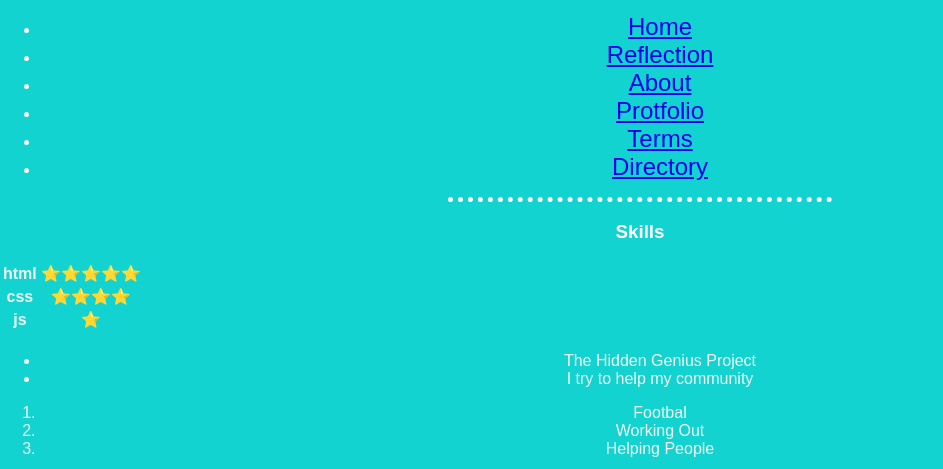
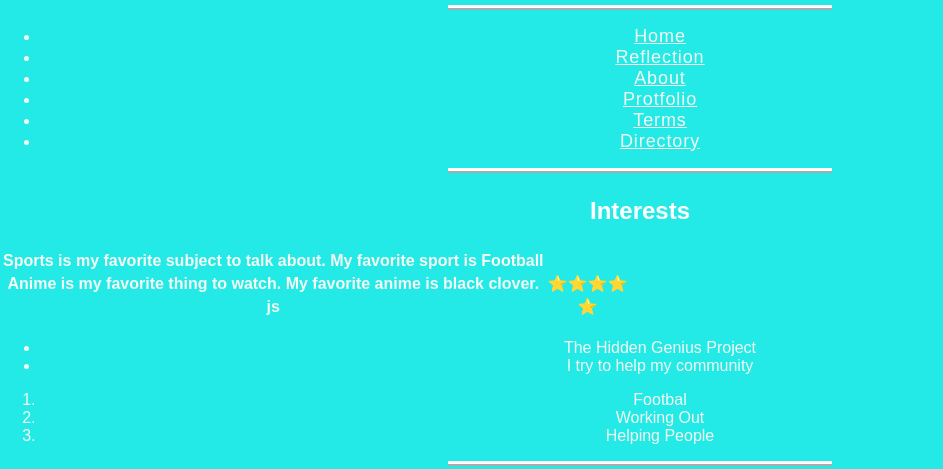
Before and after one commit to Cloak21/Cv, a plain HTML site: page index.html in a window 1280 px wide. Shown: the part 425-894 px from the top of the page, without its empty margins (0-943 px from the left). Drawn offline with Linux system fonts and the light colour scheme.

Commit message:
Section 9 commit

```diff
--- a/css/Home_Page.css
+++ b/css/Home_Page.css
@@ -1,5 +1,5 @@
 body {
-  background-color: #12d3cf;
+  background-color: #23eae6;
   margin: 0;
 }
 h1{
@@ -21,3 +21,23 @@ a{
   font-size: 24px;
   font-family: 'PT Sans', sans-serif;
 }
+.navigation ul li a {
+  display: inline-block;
+  margin: 0 50px;
+  color: inherit;
+  font-size: 18px;
+  font-weight: normal;
+  text-transform: capitalize;
+  letter-spacing: .05em;
+}
+.navigation ul li a:hover,
+.navigation ul li .active a {
+  color: #f4f9f4;
+}
+hr {
+  border-style: none;
+  border-top-style:ridge;
+  border-color: white;
+  border-width: 5px;
+  width: 30%;
+}
--- a/css/styles.css
+++ b/css/styles.css
@@ -1,5 +1,5 @@
 body {
-  background-color: #12d3cf;
+  background-color: #23eae6;
   margin: 0;
 }
 p {
@@ -44,11 +44,12 @@ h3{
   color: white;
   text-align: center;
   font-family: 'PT Sans', sans-serif;
+  font-size: 24px;
 }
 
 hr {
   border-style: none;
-  border-top-style: dotted;
+  border-top-style:ridge;
   border-color: white;
   border-width: 5px;
   width: 30%;
@@ -58,3 +59,21 @@ a{
   font-size: 24px;
   font-family: 'PT Sans', sans-serif;
 }
+label{
+  font-family: 'PT Sans', sans-serif;
+  color: #f4f9f4;
+}
+.navigation ul li a {
+  display: inline-block;
+  margin: 0 50px;
+  color: inherit;
+  font-size: 18px;
+  font-weight: normal;
+  text-transform: capitalize;
+  letter-spacing: .05em;
+  border-color: #12d3cf;
+}
+.navigation ul li a:hover,
+.navigation ul li .active a {
+  color: #f4f9f4;
+}
--- a/index.html
+++ b/index.html
@@ -25,7 +25,7 @@
 
         Menu
       </h1>
-      <col span="2">
+      <hr>
       <nav class="navigation">
         <ul>
           <li><a href="Home_Page.html">Home</a></li>
@@ -42,15 +42,14 @@
 
 
     <hr>
-    <h3>Skills</h3>
+    <h3>Interests</h3>
     <table>
       <thead>
         <tr>
-          <th>html</th>
-          <th> ⭐️⭐️⭐️⭐️⭐️</th>
+          <th>Sports is my favorite subject to talk about. My favorite sport is Football</th>
         </tr>
         <tr>
-          <th>css</th>
+          <th>Anime is my favorite thing to watch. My favorite anime is black clover.</th>
           <th>⭐️⭐️⭐️⭐️</th>
         </tr>
         <tr>
```
Also changed, not shown: Home_Page.html (+2 -0 lines).
